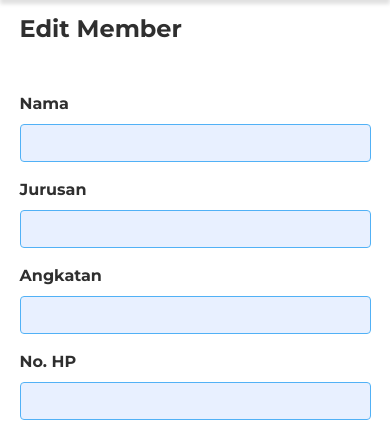
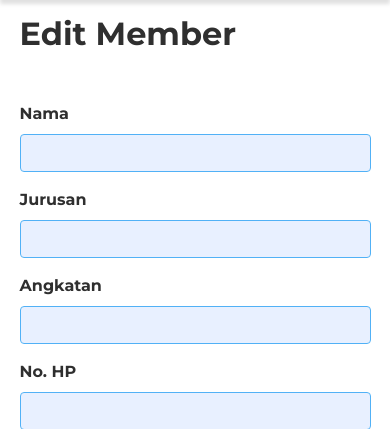
Before and after one commit to irfancen/mtqui, a Django app: template dashboard/templates/dashboard/edit_anggota_daq.html in a window 390 px wide. Shown: the part 56-485 px from the top of the page. Run offline with Django 3.2, Linux system fonts and the light colour scheme; the template is opened without the code that fills it: values that come from a table or form of the project are taken from there, others are empty.

Commit message:
Add responsiveness to forms and view enrollments

```diff
--- a/dashboard/static/dashboard/css/forms.css
+++ b/dashboard/static/dashboard/css/forms.css
@@ -24,3 +24,13 @@ label {
     box-shadow:none !important;
     outline:0px !important;
 }
+
+@media only screen and (max-width: 768px) {
+    .kenta-content > h1 {
+        font-size: 2em !important;
+    }
+
+    .kenta-content > h2 {
+        font-size: 1.25em !important;
+    }
+}
```
Also changed, not shown: dashboard/static/dashboard/css/enrollment.css (+10 -0 lines).
